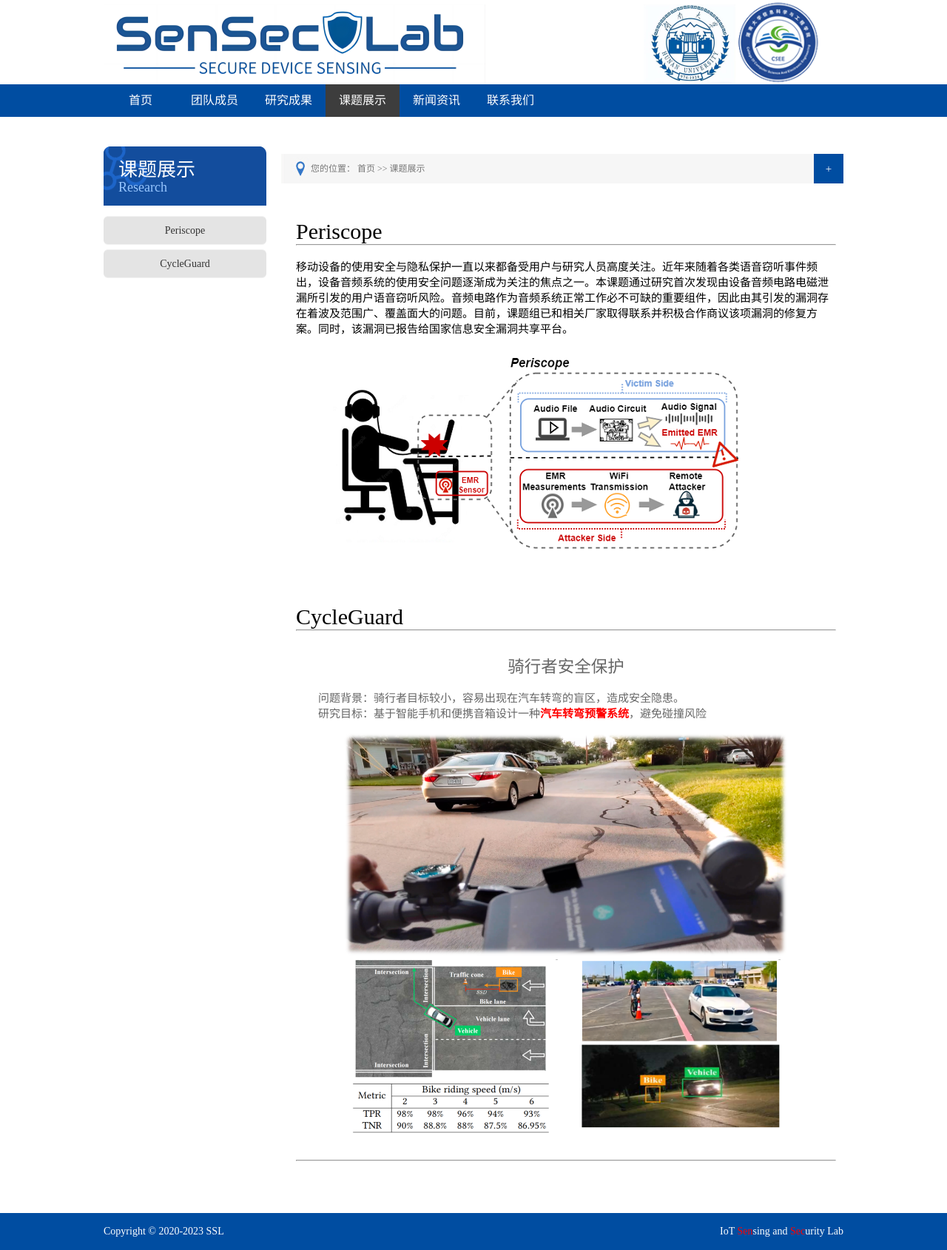
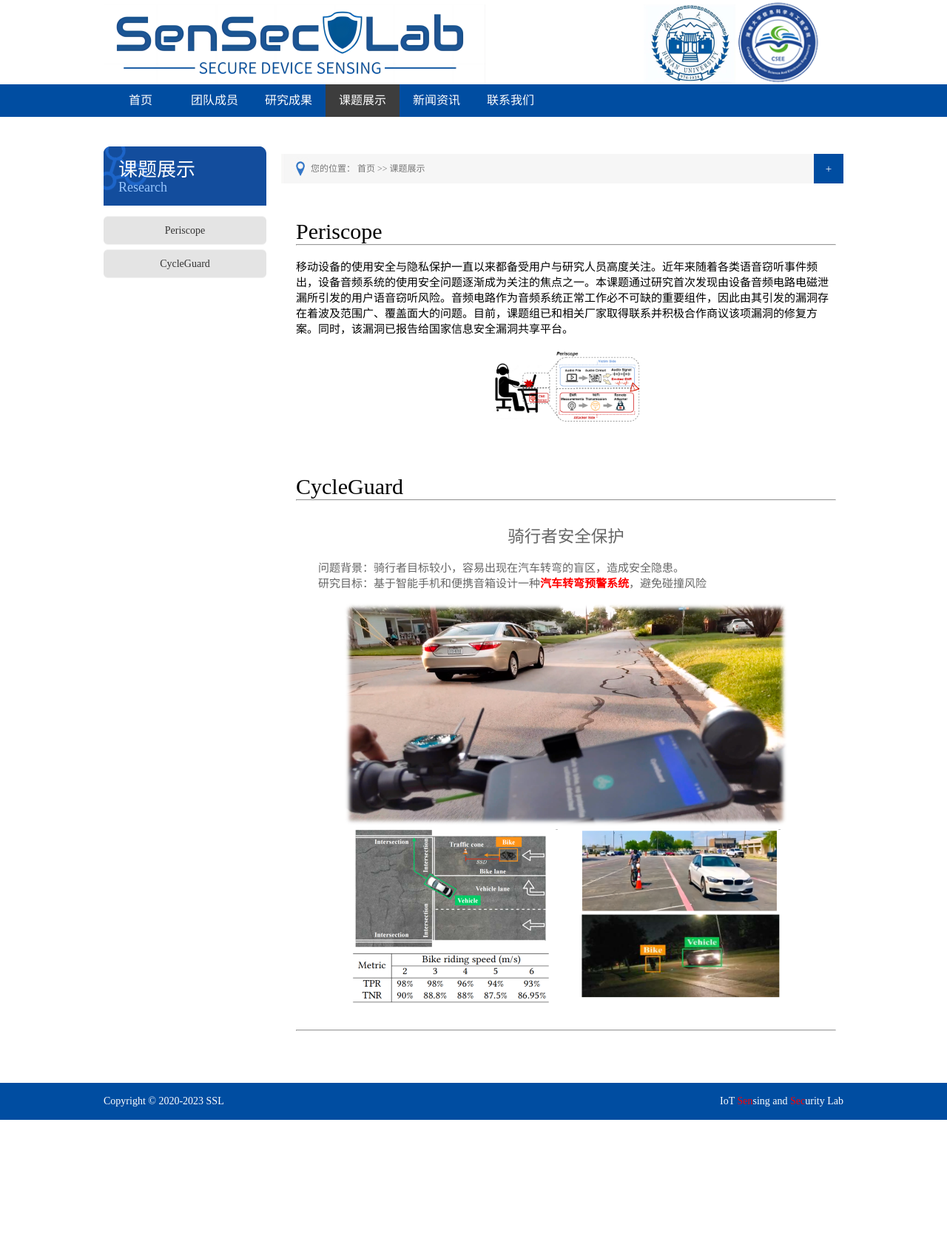
Before and after one commit to senseclab/senseclab.github.io, a Jekyll site: the page built from pages/research.html, in a window 1280 px wide. Shown: the whole page at 74% size. Built offline with Jekyll 4.4.1, drawn with Linux system fonts in a browser that asks for light colours; after the commit the page ends 1514 px from its top, so only the background shows below that.

Commit message:
Update research.html

```diff
--- a/pages/research.html
+++ b/pages/research.html
@@ -18,13 +18,7 @@
       <p>移动设备的使用安全与隐私保护一直以来都备受用户与研究人员高度关注。近年来随着各类语音窃听事件频出，设备音频系统的使用安全问题逐渐成为关注的焦点之一。本课题通过研究首次发现由设备音频电路电磁泄漏所引发的用户语音窃听风险。音频电路作为音频系统正常工作必不可缺的重要组件，因此由其引发的漏洞存在着波及范围广、覆盖面大的问题。目前，课题组已和相关厂家取得联系并积极合作商议该项漏洞的修复方案。同时，该漏洞已报告给国家信息安全漏洞共享平台。
         </p>
       <br>
-      <table>
-        <tr>
-        <td width="40"></td>
-        <td width="200"><figure style="width: 51%"><center><img src="/images/research/mobileDevice_EMR.png"></center></figure></td>
-        <td width="40"></td>
-        </tr>
-      </table>
+      <p align="center"><a><img src="/images/research/mobileDevice_EMR.png" width="200" alt="Periscope"/></a></p>
       <br>
 
       <div style="margin-top:50px"></div>
```
